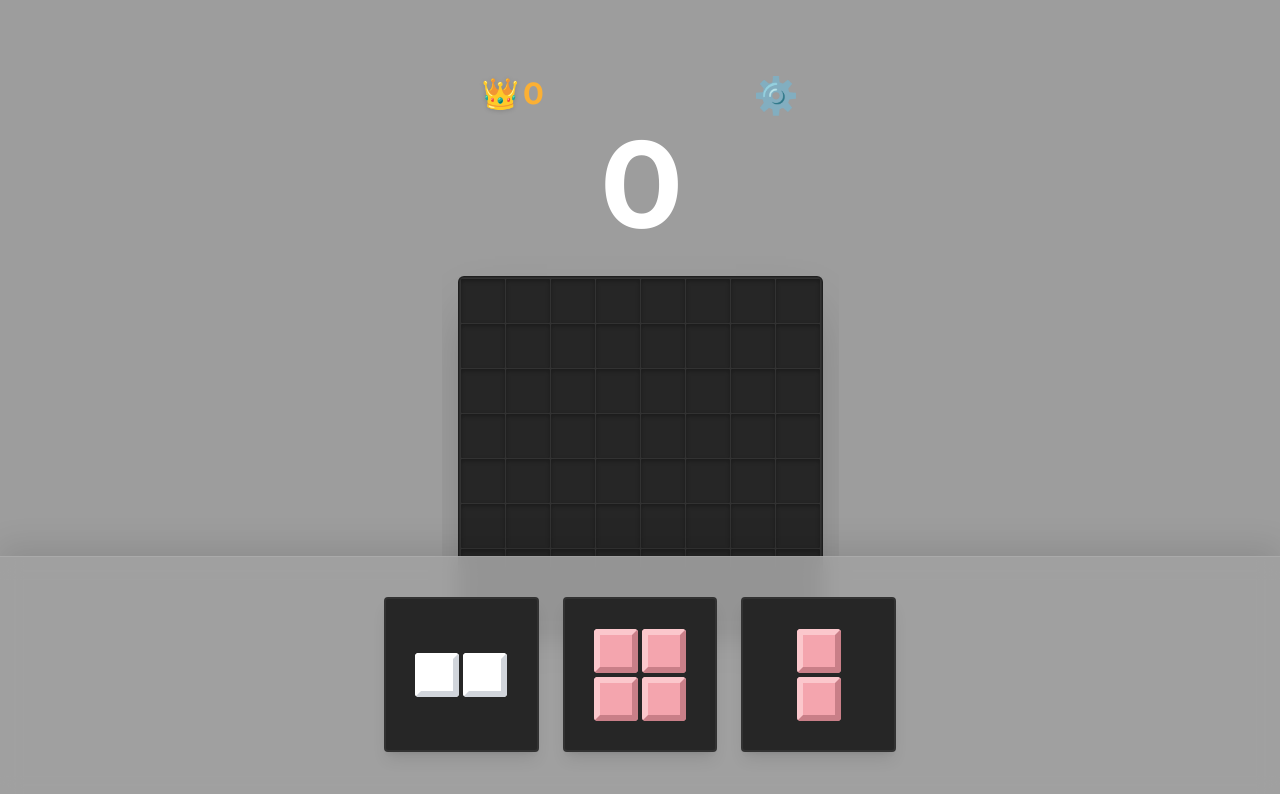
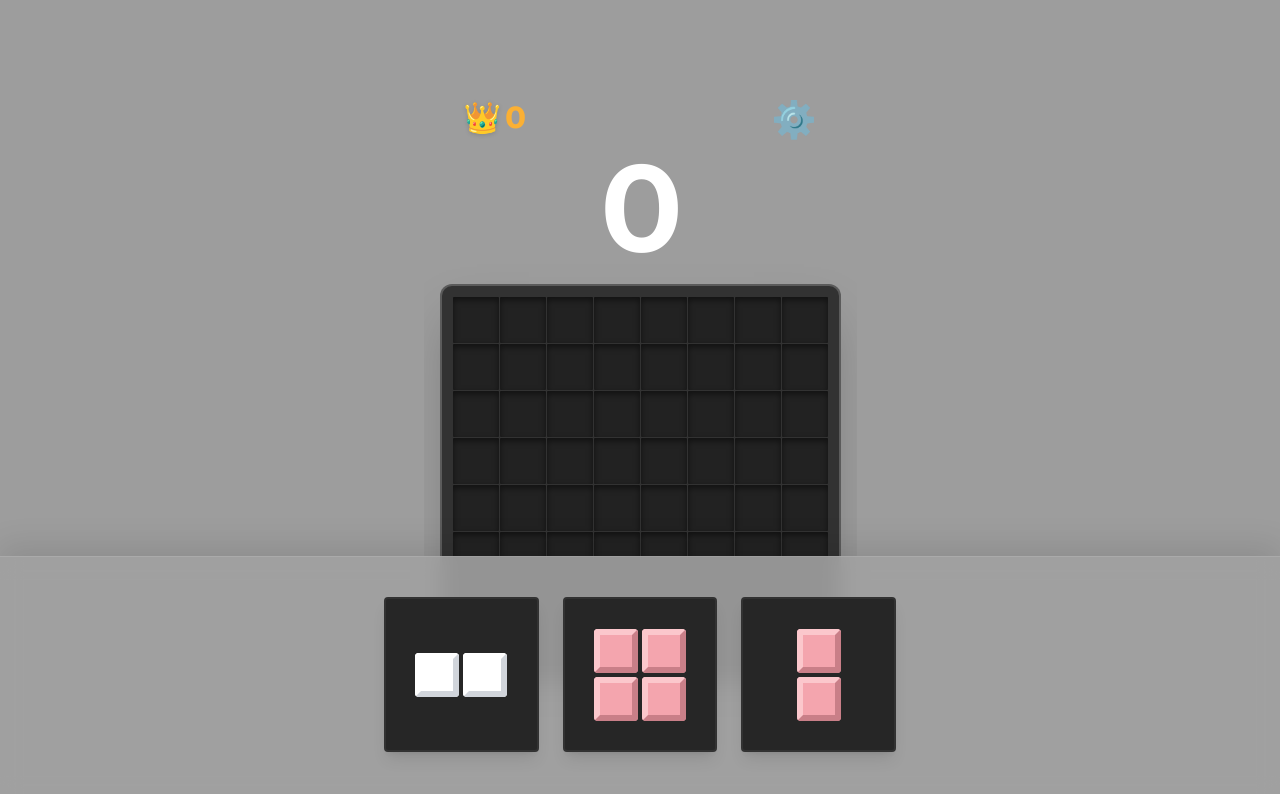
Before and after one commit to yunushi/block-mania, a Next.js app: page / in a window 1280 px wide. Both pictures are taken after a click on the button "PLAY". Shown: the top 794 px of the page. Built offline with nearby package versions, Linux system fonts and the light colour scheme.

Commit message:
arayüz değişti

```diff
--- a/src/app/globals.css
+++ b/src/app/globals.css
@@ -1,12 +1,12 @@
 @import "tailwindcss";
 
 :root {
-  --background: #9d9d9d; /* Sampled exact grey */
+  --background: #9d9d9d;
   --foreground: #ffffff;
   --grid-bg: #323232;
-  --cell-bg: #262626;
+  --cell-bg: #222222; /* Darker cells as in image */
   --accent: #f4a5ae;
-  --cell-size: 44px;
+  --cell-size: 46px;
 }
 
 @media (max-width: 420px) {
@@ -121,7 +121,7 @@ body {
 .grid-cell {
   background: var(--cell-bg);
   border-radius: 1px;
-  box-shadow: inset 0 2px 4px rgba(0,0,0,0.3);
+  box-shadow: inset 0 3px 6px rgba(0,0,0,0.5); /* Deeper concave shadow */
 }
 
 .inventory-panel {
--- a/src/app/page.tsx
+++ b/src/app/page.tsx
@@ -40,7 +40,7 @@ export default function Home() {
   }
 
   return (
-    <main className={`flex flex-col items-center justify-center h-[100dvh] p-2 sm:p-4 gap-2 sm:gap-8 select-none overflow-hidden relative bg-[var(--background)]`}>
+    <main className={`flex flex-col items-center justify-center h-[100dvh] p-2 sm:p-4 gap-2 sm:gap-4 select-none overflow-hidden relative bg-[#9d9d9d]`}>
 
 
       {/* HEADER Layout from Image */}
@@ -49,7 +49,7 @@ export default function Home() {
           {/* Top Left: Crown + High Score */}
           <div className="flex items-center gap-1 mt-2">
             <span className="text-3xl filter drop-shadow-sm">👑</span>
-            <span className="text-3xl font-bold text-[#fbb034] tracking-tight">
+            <span className="text-3xl font-extrabold text-[#fbb034] tracking-tight">
               {highScore}
             </span>
           </div>
@@ -78,8 +78,8 @@ export default function Home() {
         onReset={resetGame}
       />
 
-      {/* Game Board Container */}
-      <div className={`relative p-[1px] rounded-md bg-[#2b2b2b] shadow-2xl z-10 transition-all border border-black/30`}>
+      {/* Game Board Frame - More beveled and exact */}
+      <div className="relative p-[10px] rounded-xl bg-[#323232] border-t-2 border-l-2 border-white/20 border-b-2 border-r-2 border-black/40 shadow-2xl z-10">
         <GameBoard
           grid={grid}
           onDrop={placeBlock}
@@ -142,10 +142,7 @@ export default function Home() {
         />
       </div>
 
-      {/* Instructions */}
-      <p className="text-slate-500 text-sm font-medium opacity-60">
-        Drag pieces onto the grid to clear rows and columns
-      </p>
+      {/* Remove Instructions to keep it clean like the image */}
     </main>
   );
 }
```
